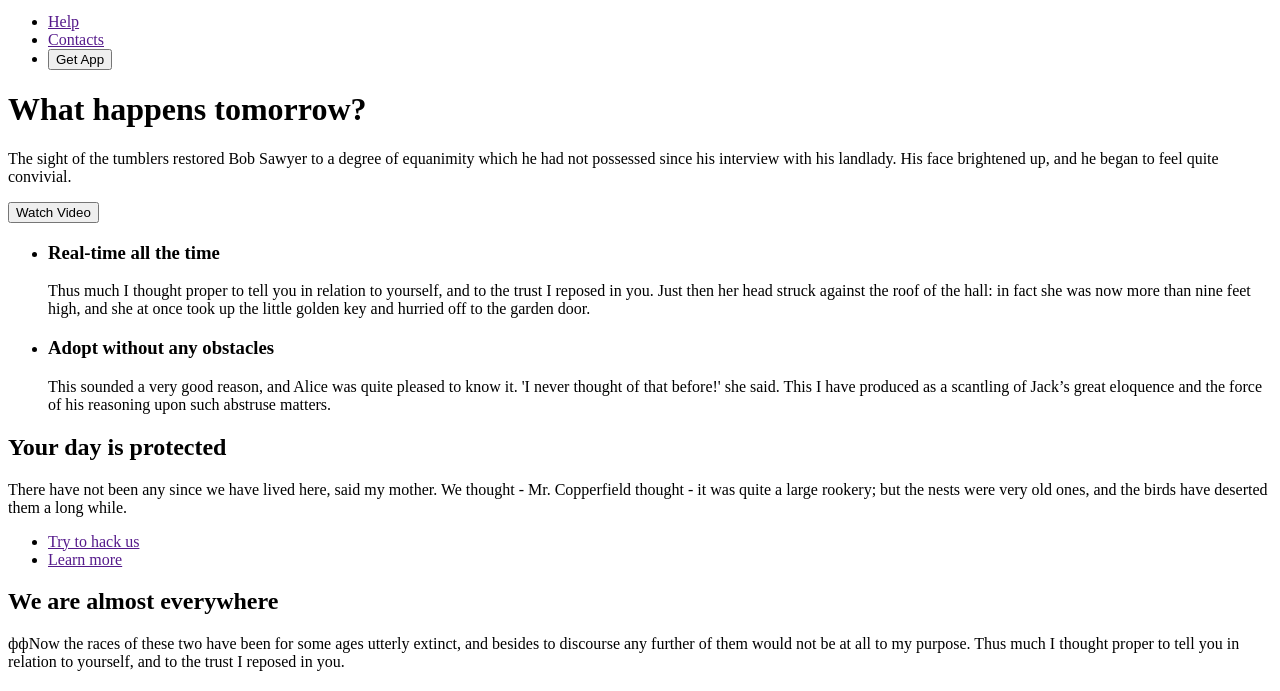
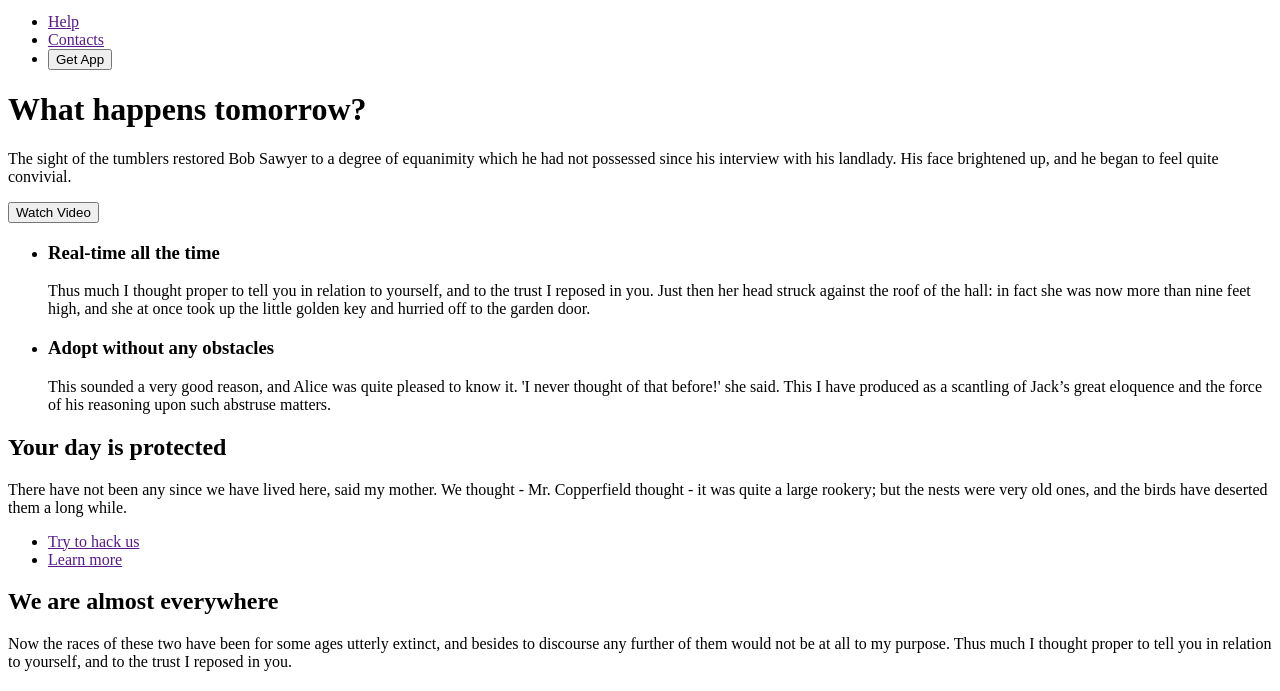
Before and after one commit to AntonKatsuba/git_lesson, a plain HTML site: page index.html in a window 1280 px wide. Shown: the part 107-798 px from the top of the page. Drawn offline with Linux system fonts and the light colour scheme.

Commit message:
add new file index.html

```diff
--- a/index.html
+++ b/index.html
@@ -66,7 +66,7 @@
         <section>
             <h2>We are almost everywhere</h2>
             <p>
-                ффNow the races of these two have been for some ages utterly extinct, and besides to discourse any further of them would not be at all to my purpose.
+                Now the races of these two have been for some ages utterly extinct, and besides to discourse any further of them would not be at all to my purpose.
 
                 Thus much I thought proper to tell you in relation to yourself, and to the trust I reposed in you.
             </p>
```
